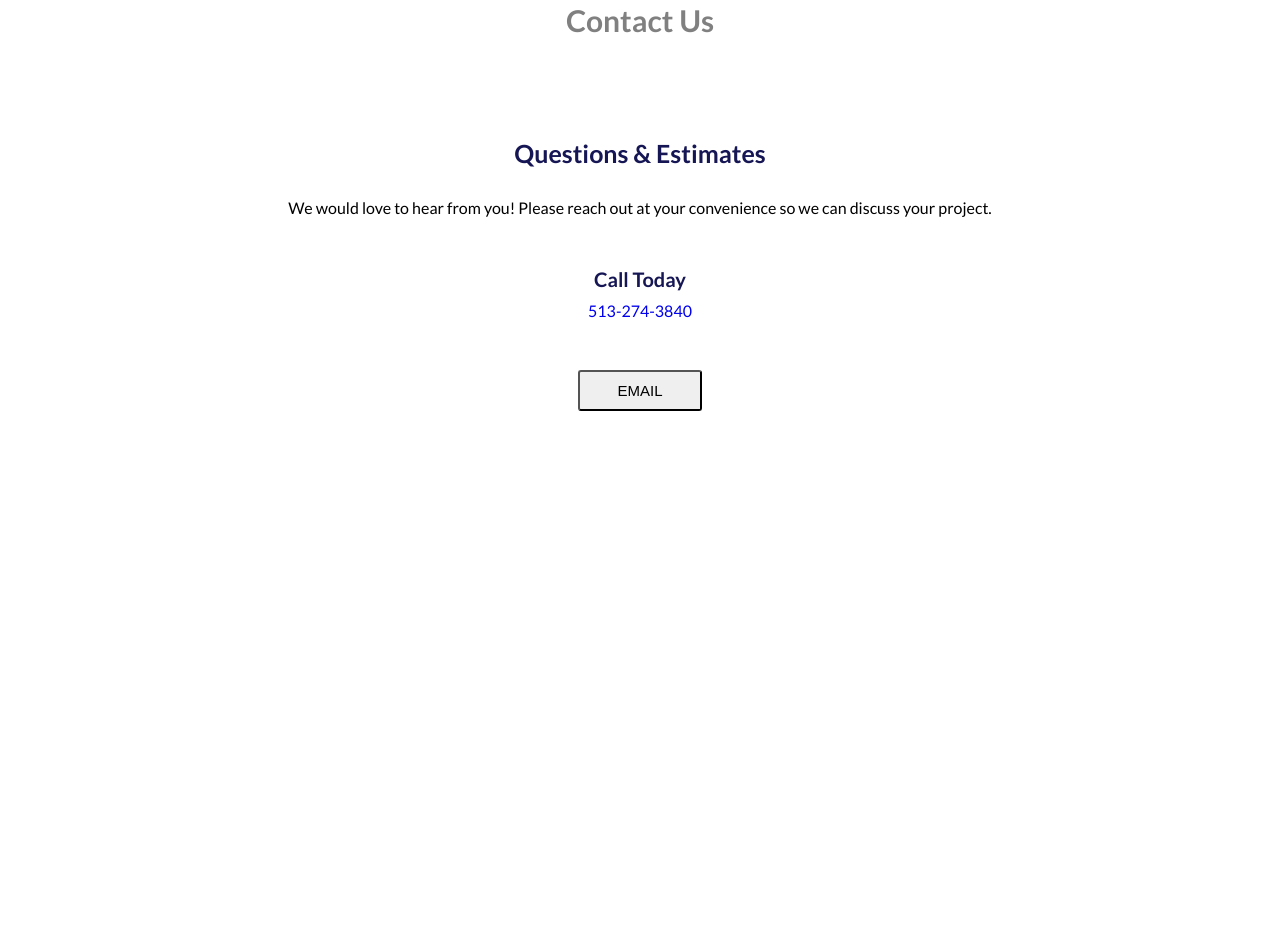
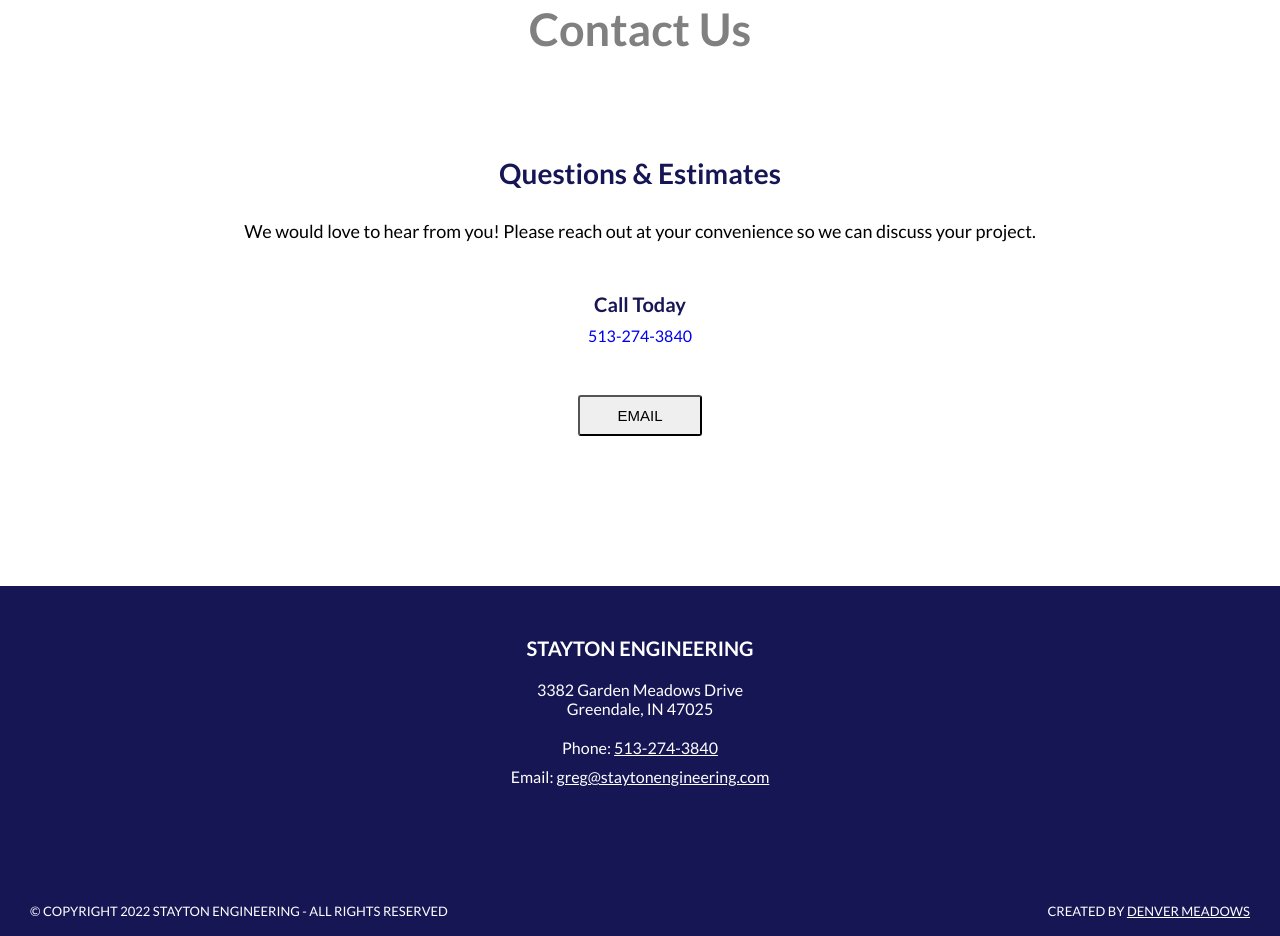
Before and after one commit to Denver-Meadows/stayton-engineering, a React (Create React App) app: page / in a window 1280 px wide. Shown: the part 5700-6636 px from the top of the page. Before the commit the page ends 6261 px from the top, so only its background shows below. Built offline with nearby package versions, Linux system fonts and the light colour scheme; a web font is replaced by a local one.

Commit message:
footer added

```diff
--- a/src/App.js
+++ b/src/App.js
@@ -4,6 +4,7 @@
 import Experience from "./components/Experience";
 import Industries from "./components/Industries";
 import Contact from "./components/Contact";
+import Footer from "./components/Footer";
 
 function App() {
   return (
@@ -14,6 +15,7 @@
       <Experience />
       <Industries />
       <Contact />
+      <Footer />
     </div>
   );
 }
--- a/src/components/Footer.js
+++ b/src/components/Footer.js
@@ -1,7 +1,38 @@
 import React from "react";
+import "../styles/footer.scss";
 
 const Footer = () => {
-  return <div></div>;
+  return (
+    <footer>
+      <div className="footer">
+        <div className="footer-details">
+          <h5>STAYTON ENGINEERING</h5>
+          <p>3382 Garden Meadows Drive</p>
+          <p className="footer-details-address">Greendale, IN 47025</p>
+          <p className="footer-details-phone">
+            Phone: <a href="tel:5132743840">513-274-3840</a>
+          </p>
+          <p>
+            Email:{" "}
+            <a href="emailto:greg@staytonengineering.com">
+              greg@staytonengineering.com
+            </a>
+          </p>
+        </div>
+        <div className="footer-bottom">
+          <p className="footer-bottom-copyright">
+            &copy; COPYRIGHT 2022 STAYTON ENGINEERING - ALL RIGHTS RESERVED
+          </p>
+          <p className="footer-bottom-creator">
+            CREATED BY{" "}
+            <a href="https:/denvermeadows.co" target="_blank">
+              DENVER MEADOWS
+            </a>
+          </p>
+        </div>
+      </div>
+    </footer>
+  );
 };
 
 export default Footer;
--- a/src/styles/contact.scss
+++ b/src/styles/contact.scss
@@ -8,7 +8,7 @@
     margin-top: 5rem;
     margin-bottom: 10rem;
     text-align: center;
-    font-size: 2rem;
+    font-size: 3rem;
   }
 
   &-details {
@@ -19,12 +19,13 @@
 
     &-p {
       margin-bottom: 5rem;
+      font-size: 1.8rem;
     }
 
     h3 {
       color: var(--clr-primary-1);
       margin-bottom: 3rem;
-      font-size: 2.5rem;
+      font-size: 2.8rem;
     }
     h4 {
       color: var(--clr-primary-1);
--- a/src/styles/footer.scss
+++ b/src/styles/footer.scss
@@ -0,0 +1,44 @@
+.footer {
+  background-color: var(--clr-primary-1);
+  color: var(--clr-primary-2);
+  height: 35rem;
+  display: flex;
+  flex-direction: column;
+  justify-content: space-between;
+
+  &-details {
+    padding-top: 5rem;
+    text-align: center;
+
+    &-address {
+      margin-bottom: 2rem;
+    }
+    &-phone {
+      margin-bottom: 1rem;
+    }
+
+    a,
+    a:visited {
+      color: var(--clr-primary-2);
+    }
+
+    h5 {
+      font-size: 2rem;
+      margin-bottom: 2rem;
+    }
+  }
+}
+
+.footer-bottom {
+  display: flex;
+  justify-content: space-between;
+  align-items: center;
+  height: 5rem;
+  margin: 0 3rem;
+  font-size: 1.3rem;
+
+  a,
+  a:visited {
+    color: var(--clr-primary-2);
+  }
+}
```
